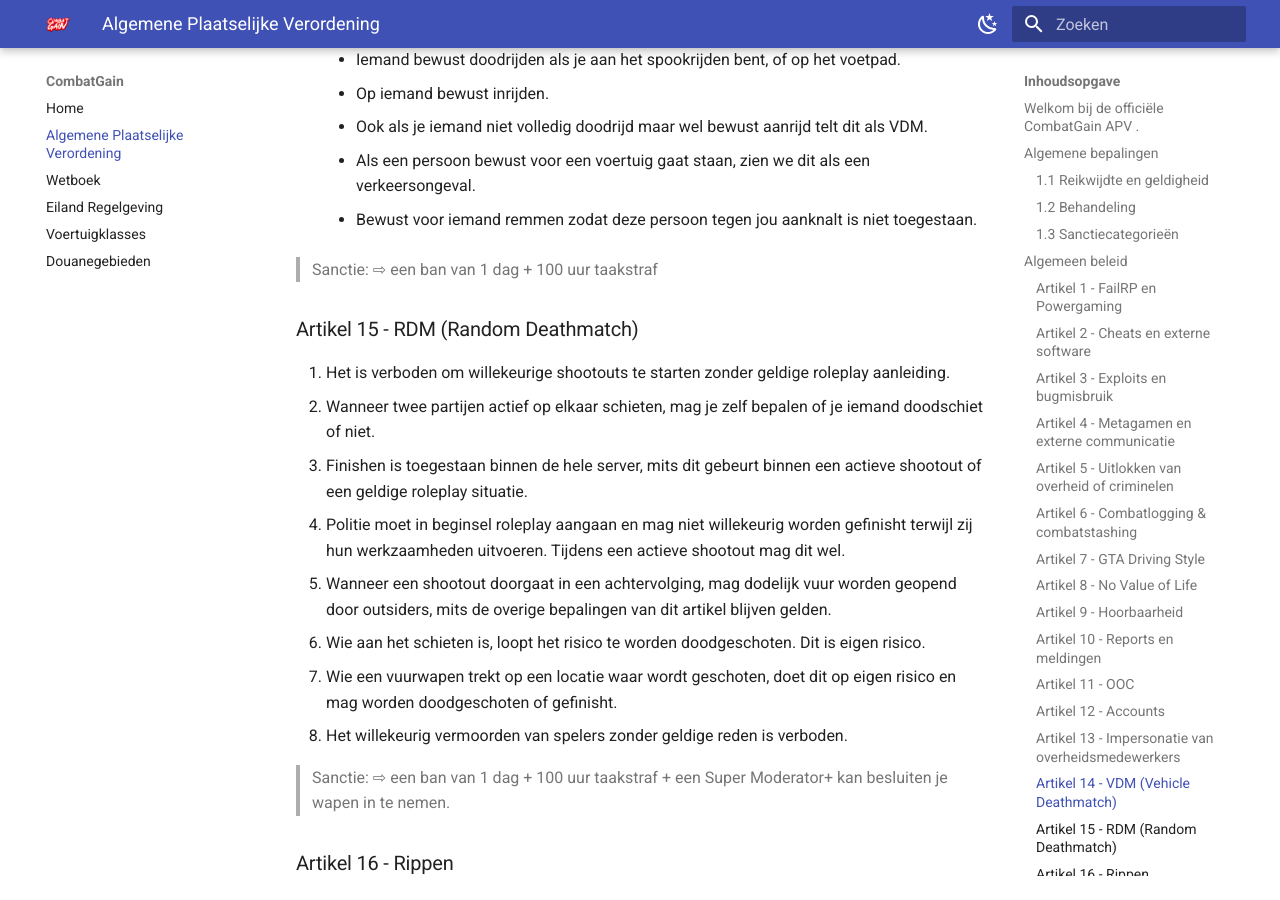
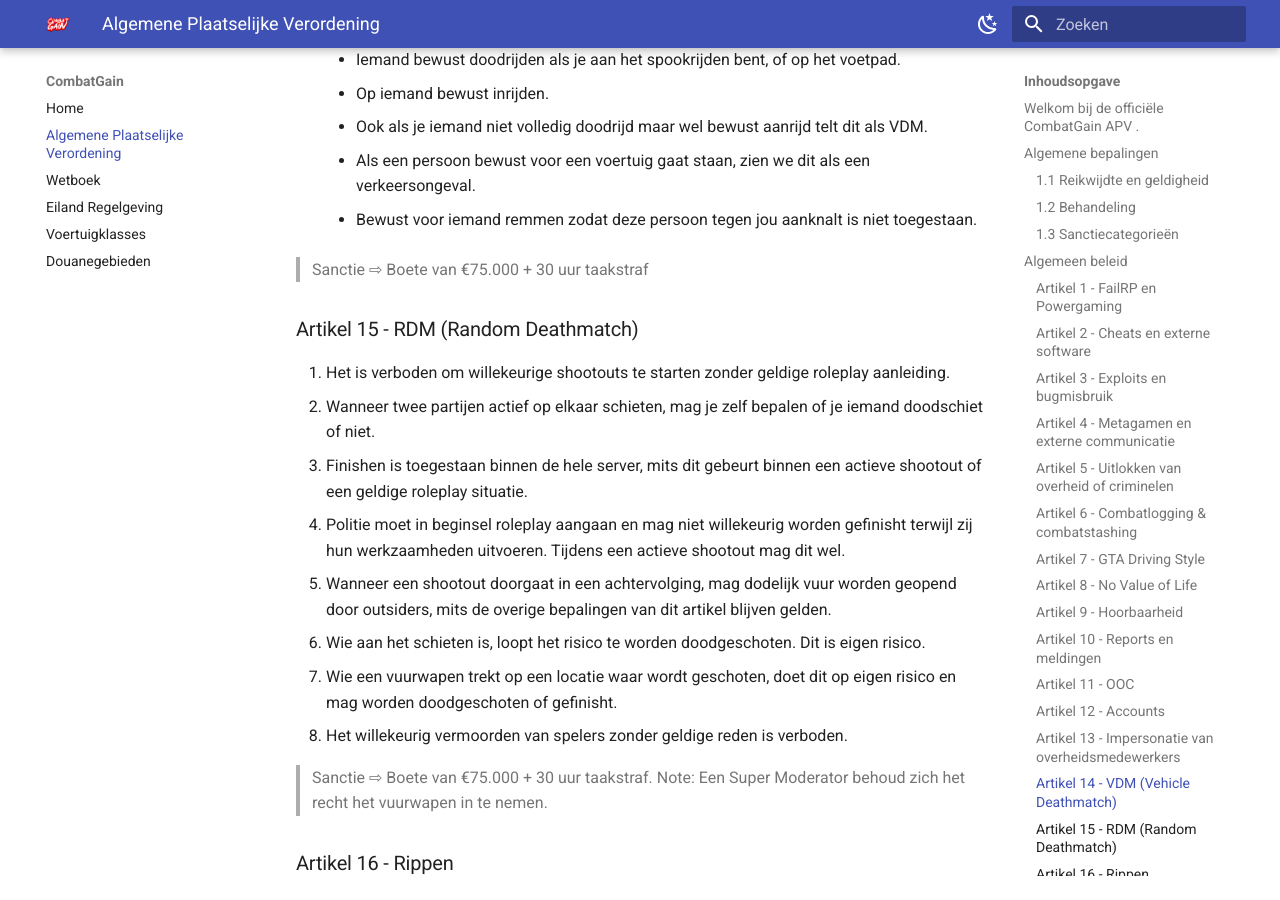
Before and after one commit to CombatGainProduction/cg-apv, an MkDocs documentation site: the page built from docs/apv.md, in a window 1280 px wide and 900 px high, scrolled down 6787 px. Built offline with MkDocs 1.6.1 and Material for MkDocs 9.7.7, drawn with Linux system fonts in a browser that asks for light colours; comment, search, counter and statistics services are not loaded; some of the changed text lies outside the part shown.

Commit message:
Update sanctions in APV: replace warnings with monetary fines and community service hours

```diff
--- a/docs/apv.md
+++ b/docs/apv.md
@@ -57,7 +57,7 @@ Bij het intrekken binnen CombatGain gaat u automatisch akkoord met deze wet- en
 7. Rijden met een open kofferbak om te zorgen dat je niet doodgeschoten kan worden.
 8. Indien je betrokken bent bij een vuurgevecht en geraakt wordt, is het toegestaan om deel te blijven nemen aan het gevecht. Na afloop ben je echter verplicht om medische hulp te verkrijgen van bevoegd medisch personeel.
 
-> Sanctie ⇨ Categorie 1 : Een waarschuwing
+> Sanctie ⇨ Boete van €70.000 + 30 uur taakstraf
 
 ### Artikel 2 - Cheats en externe software
 1. Het gebruiken van software, hulpmiddelen of aanpassingen van derden om voordeel te behalen voor jezelf of een ander is verboden.
@@ -138,7 +138,7 @@ Als karakter in CombatGain is het verplicht om waarde te hechten aan het leven.
 * Je hoeft niet mee te werken indien er een stroomstootwapen op je gericht staat. Wanneer je wel geraakt bent door dit wapen, dien je mee te werken en mag je niet meer wegrennen.
 * Het is geen No Value Of Life indien je wordt gehandsupped buiten shoutingrange.
 
-> Sanctie: ⇨ Categorie 5: een ban 2 dagen + 150 uur taakstraf
+> Sanctie ⇨ Boete van €65.000 + 20 uur taakstraf
 
 
 ### Artikel 9 - Hoorbaarheid
@@ -190,7 +190,7 @@ Het is verboden je karakter te breken. Dit betekent dat je geen termen gebruikt
     * Als een persoon bewust voor een voertuig gaat staan, zien we dit als een verkeersongeval.
     * Bewust voor iemand remmen zodat deze persoon tegen jou aanknalt is niet toegestaan.
 
-> Sanctie: ⇨ een ban van 1 dag + 100 uur taakstraf
+> Sanctie ⇨ Boete van €75.000 + 30 uur taakstraf
 
 ### Artikel 15 - RDM (Random Deathmatch)
 1. Het is verboden om willekeurige shootouts te starten zonder geldige roleplay aanleiding.
@@ -202,7 +202,8 @@ Het is verboden je karakter te breken. Dit betekent dat je geen termen gebruikt
 7. Wie een vuurwapen trekt op een locatie waar wordt geschoten, doet dit op eigen risico en mag worden doodgeschoten of gefinisht.
 8. Het willekeurig vermoorden van spelers zonder geldige reden is verboden.
 
-> Sanctie: ⇨ een ban van 1 dag + 100 uur taakstraf + een Super Moderator+ kan besluiten je wapen in te nemen.
+> Sanctie ⇨ Boete van €75.000 + 30 uur taakstraf.
+> Note: Een Super Moderator behoud zich het recht het vuurwapen in te nemen.
 
 ### Artikel 16 - Rippen
 1. Indien je iemand illegale handelingen hebt zien uitvoeren, mag je deze persoon rippen.
```
